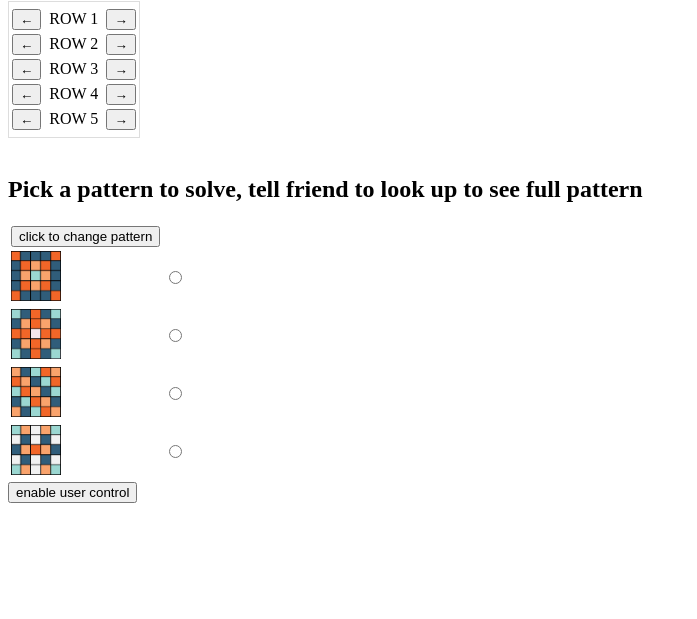
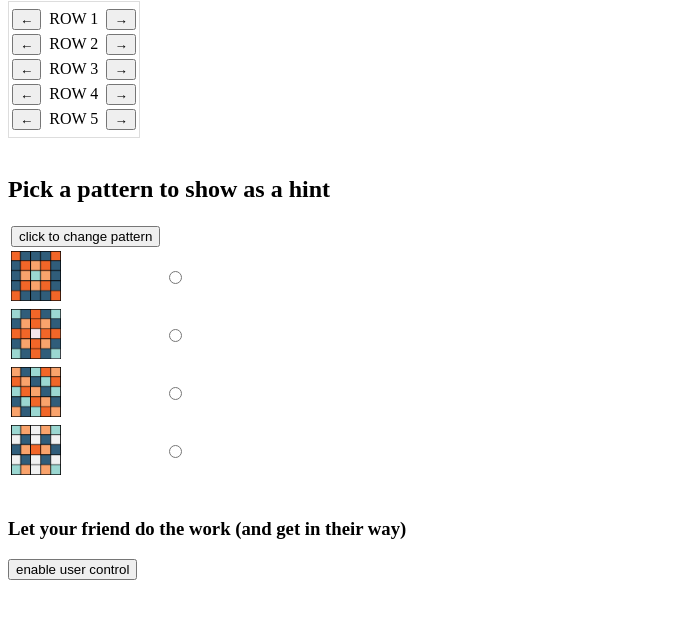
Before and after one commit to KaliaH25/WebVR_PatternMatch, a website: page public/controller.html in a window 1280 px wide. Shown: the part 79-698 px from the top of the page, without its empty margins (0-697 px from the left). Drawn offline with nearby package versions, Linux system fonts and the light colour scheme; no server answers.

Commit message:
final update

```diff
--- a/public/controller.html
+++ b/public/controller.html
@@ -63,7 +63,7 @@
             </tr>
           </table>
           <br>
-          <h2>Pick a pattern to solve, tell friend to look up to see full pattern</h2>
+          <h2>Pick a pattern to show as a hint</h2>
           <table>
               <tr>
                   <th><button class="pattern_btn"> click to change pattern</button></th>
@@ -86,7 +86,8 @@
                   <td><input type="radio" name="pattern" value="4"  id="p4"></td>
               </tr>
           </table>
-
+          <br>
+          <h3>Let your friend do the work (and get in their way)</h3>
           <button id="userCtrl" type="button" value =0>enable user control</button>
 
 
```
